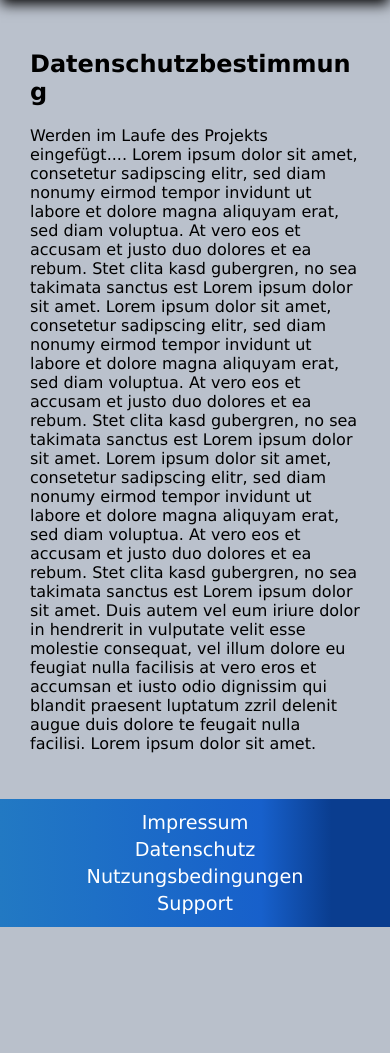
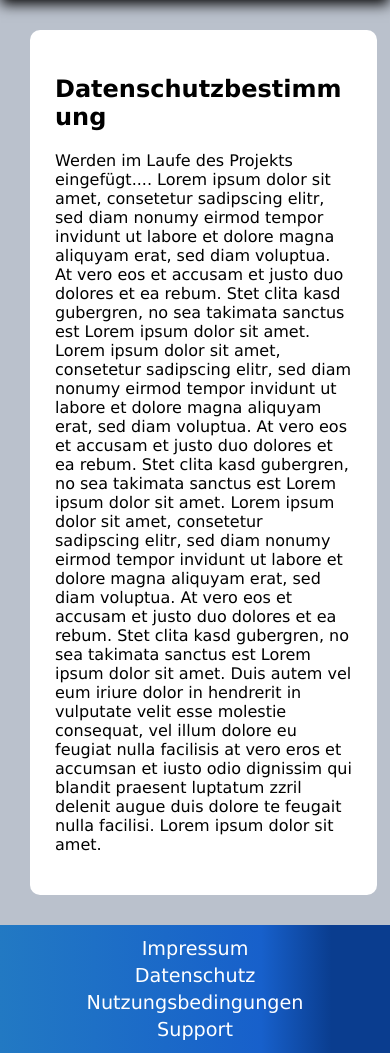
Before and after one commit to Jainzii/KomPol, a PHP site: page /sites/footer/privacyPolicy/privacyPolicy.html in a window 390 px wide. Shown: the part 236-1289 px from the top of the page. Before the commit the page ends 1163 px from the top, so only its background shows below. Run offline with PHP 8.4, Linux system fonts and the light colour scheme.

Commit message:
- privacyPolicy CSS und Responsiveness ready gemacht - zusatz: weisse box von imprint.css abgerundet

```diff
--- a/sites/footer/imprint/imprint.css
+++ b/sites/footer/imprint/imprint.css
@@ -3,6 +3,7 @@
     padding: 25px 25px 25px 25px;
     margin: auto;
     width: 90%;
+    border-radius: 10px;
 }
 
 @media only screen and (min-width: 500px) {
--- /dev/null
+++ b/sites/footer/privacyPolicy/privacyPolicy.css
@@ -0,0 +1,23 @@
+.mainBox {
+    background-color: white;
+    padding: 25px 25px 25px 25px;
+    margin: auto;
+    width: 90%;
+    border-radius: 10px;
+}
+
+@media only screen and (min-width: 750px) {
+
+    .mainBox {
+        width: 85%;
+    }
+
+}
+
+@media only screen and (min-width: 1100px) {
+
+    .mainBox {
+        width: 60%;
+    }
+
+}
--- a/sites/footer/privacyPolicy/privacyPolicy.html
+++ b/sites/footer/privacyPolicy/privacyPolicy.html
@@ -4,6 +4,7 @@
   <meta charset="UTF-8">
   <title>KomPol</title>
   <link rel="stylesheet" type="text/css" href="../../../css/main.css">
+  <link rel="stylesheet" type="text/css" href="privacyPolicy.css">
   <meta name="viewport" content="width=device-width,initial-scale=1">
 </head>
   <body>
@@ -36,6 +37,7 @@
 
     <!-- main content -->
     <main>
+      <div class="mainBox">
         <h2>Datenschutzbestimmung</h2>
         <p>
           Werden im Laufe des Projekts eingefügt....
@@ -52,6 +54,7 @@
           feugiat nulla facilisis at vero eros et accumsan et iusto odio dignissim qui blandit praesent luptatum zzril
           delenit augue duis dolore te feugait nulla facilisi. Lorem ipsum dolor sit amet.
         </p>
+      </div>
     </main>
 
     <!-- footer -->
```
Lines whose indentation alone changed are shown as unchanged.
